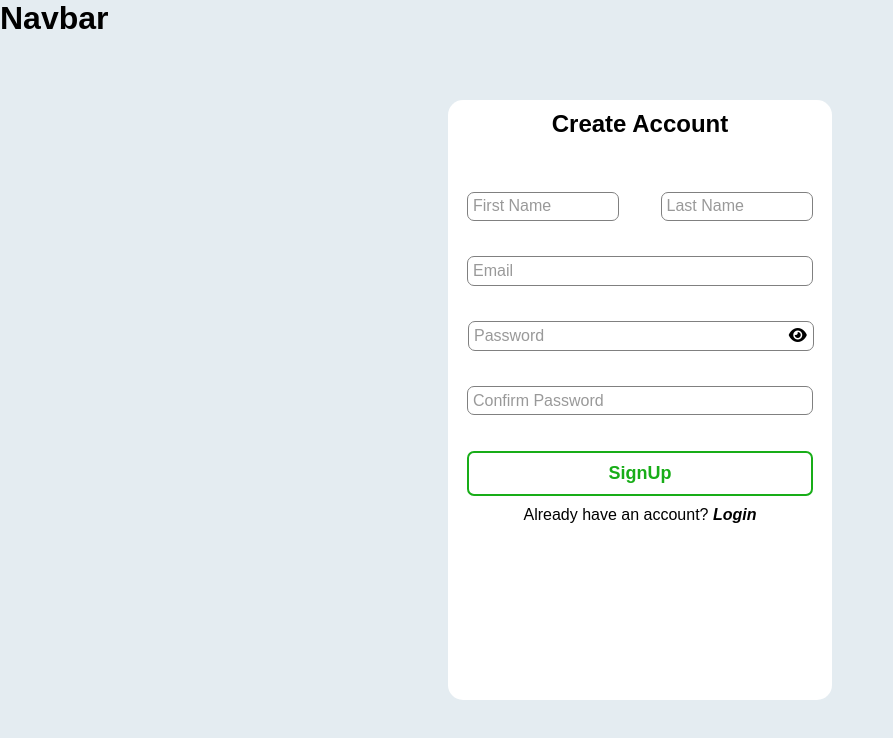
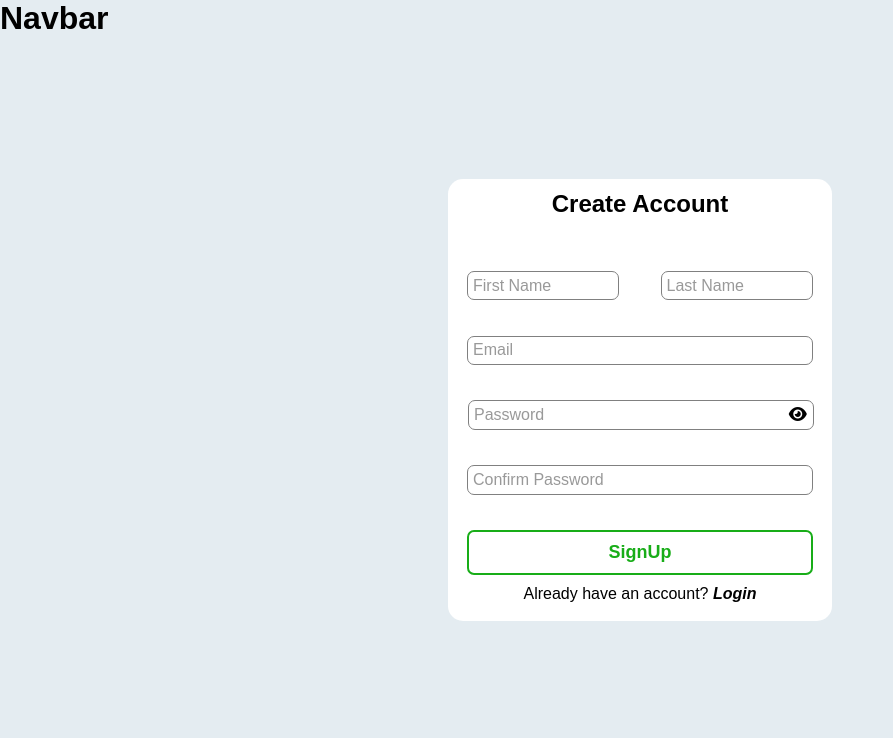
Before and after one commit to AlakKoul/Stratergy-Builder, a React (Create React App) app in the folder Frontend/: page / in a window 1280 px wide. Shown: the top 738 px of the page, without its empty margins (0-893 px from the left). Built offline with nearby package versions, Linux system fonts and the light colour scheme.

Commit message:
SignUpCSSUpdated

```diff
--- a/Frontend/src/styles/SignUp.css
+++ b/Frontend/src/styles/SignUp.css
@@ -1,7 +1,7 @@
 .signup-form{
     border: 3px solid black;
     width:30vw;
-    height:75vh;
+    height:fit-content;
     border-radius: 15px;
     padding-left: 1.2em;
     padding-right: 1.2em;
@@ -73,8 +73,10 @@
     transition: all 0.4s ease-in-out;
 }
 .goto-login{
+
     text-align: center;
     margin-top: 3%;
+    margin-bottom: 5%;
 }
 .link-signin{
     text-decoration: none;
```
